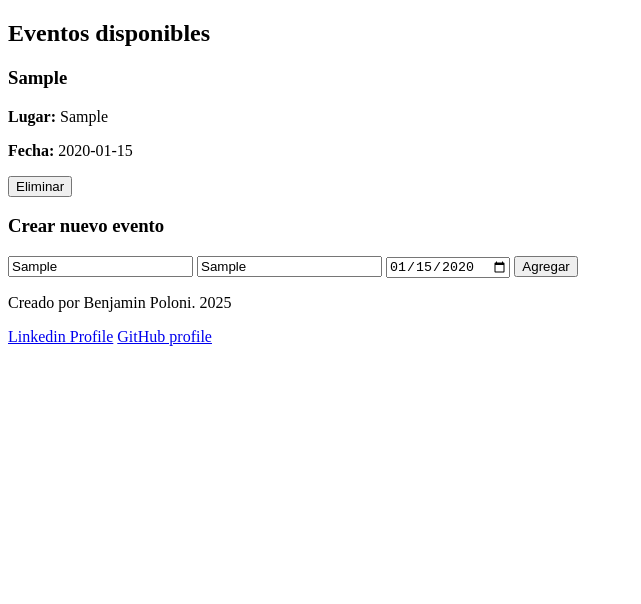
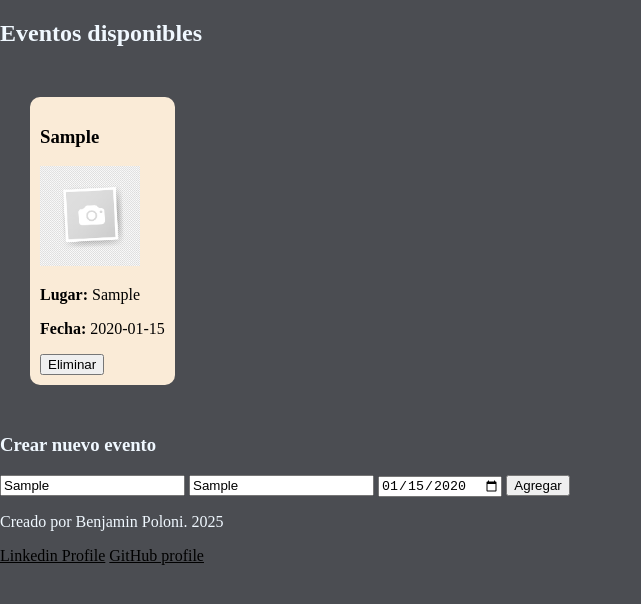
Before and after one commit to Benjamin-Poloni/Front-end-Practicas, a plain HTML site: page ejercicioPractico1/index.html in a window 1280 px wide. Both pictures are taken after typing "Sample", "Sample", "2020-01-15" into the empty fields and a click on the button "Agregar". Shown: the whole page, without its empty margins (0-641 px from the left). Drawn offline with Linux system fonts and the light colour scheme.

Commit message:
se mejora un poco el diseño de la pagina y se logra que las cards se acomoden dinamicamente al espacio disponible de la pantalla con la propiedad flex-wrap:wrap;

```diff
--- a/ejercicioPractico1/index.html
+++ b/ejercicioPractico1/index.html
@@ -13,7 +13,6 @@
 
     <header>
         <nav>
-
         </nav>
     </header>
 
@@ -21,7 +20,7 @@
         <h1>
         Eventos disponibles
         </h1>
-            <div id="cardSpace">
+            <div id="cardSpace" class="cardSpace">
 
             </div>
     </section>
@@ -46,6 +45,7 @@
         <p><a href="https://www.linkedin.com/in/benjamin-poloni">Linkedin Profile</a>
         <a href="https://github.com/Benjamin-Poloni">GitHub profile</a>
         </p>
+
     </footer>
 
 
--- a/ejercicioPractico1/scripts/eventCardGenerator.js
+++ b/ejercicioPractico1/scripts/eventCardGenerator.js
@@ -1,4 +1,8 @@
 import { cards } from "./eventCardArray.js";
+
+document.addEventListener('DOMContentLoaded', () => {
+  cardGenerator();
+});
 
 
 export function cardGenerator() {
@@ -19,6 +23,7 @@ export function cardGenerator() {
     el.className = 'card';
     el.innerHTML = `
       <h3>${card.nombre}</h3>
+      <img src="./src/fotoVacia.jpg" alt="la foto esta rota">
       <p><strong>Lugar:</strong> ${card.place}</p>
       <p><strong>Fecha:</strong> ${card.fecha}</p>
       <button class="btn-delete">Eliminar</button>
@@ -26,7 +31,3 @@ export function cardGenerator() {
     container.appendChild(el);
   });
 }
-
-document.addEventListener('DOMContentLoaded', () => {
-  cardGenerator();
-});
--- a/ejercicioPractico1/styles/styles.css
+++ b/ejercicioPractico1/styles/styles.css
@@ -0,0 +1,38 @@
+html body{
+    margin: 0;
+    padding: 0;
+    background-color: rgb(75, 77, 82);
+    color: aliceblue;
+}
+
+
+
+.cardSpace{
+    display: flex;
+    flex-wrap: wrap;
+}
+
+.card{
+   background-color: antiquewhite;
+   color: black;
+    border-radius: 10px;
+   margin: 30px;
+   padding: 10px;
+}ñ
+
+.card p{
+
+}
+
+
+.card img{
+    width: 100px;
+    height: 100px;
+}
+
+a:hover{
+    color: red;
+}
+a{
+    color: black;
+}
```
Also changed, not shown: ejercicioPractico1/src/fotoVacia.jpg (added).
